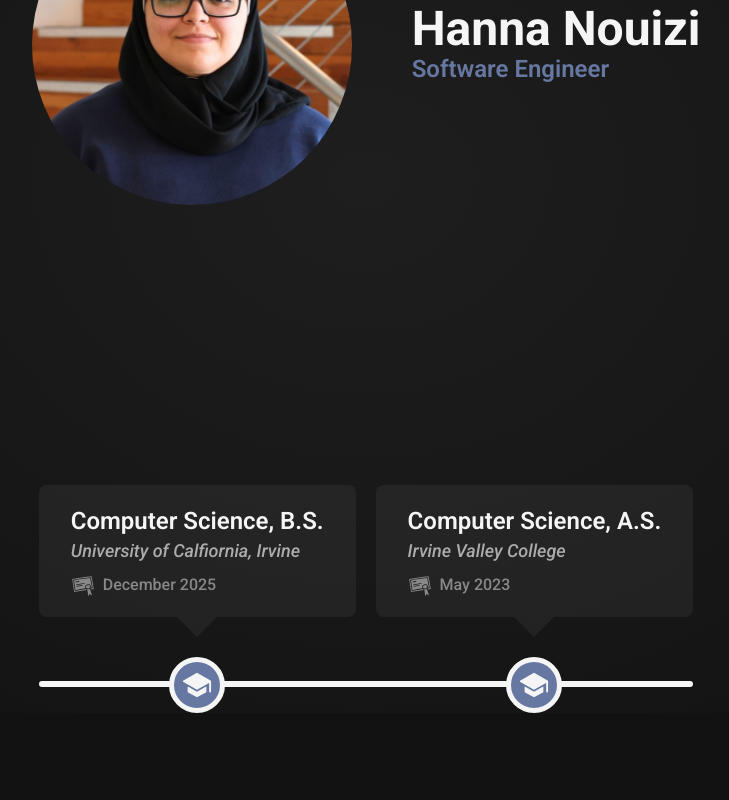
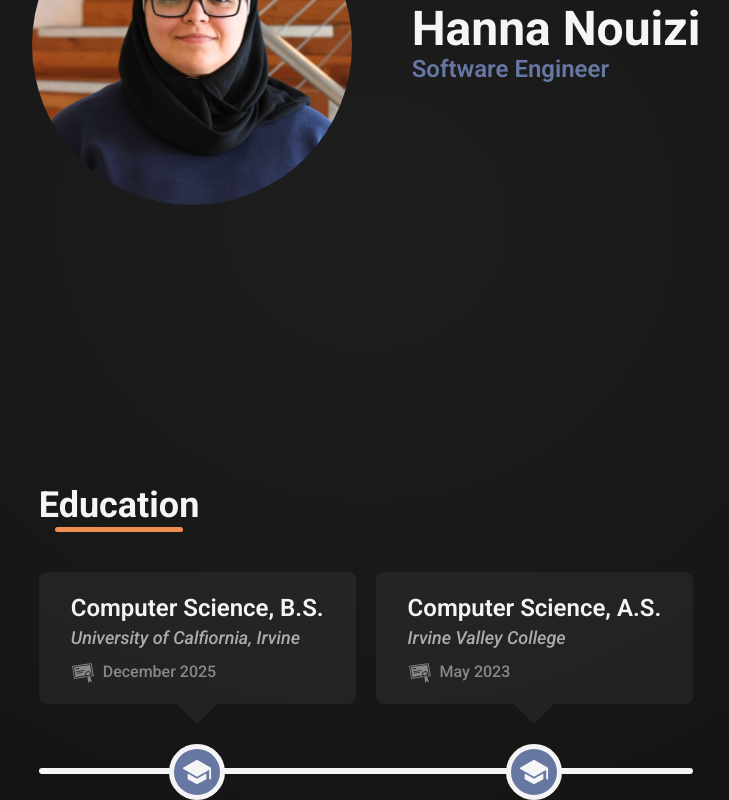
Before and after one commit to hnouizi/hnouizi.github.io, a React (Vite) app: page / in a window 1280 px wide. Shown: the part 355-1155 px from the top of the page, without its empty margins (274-1003 px from the left). Before the commit the page ends 1068 px from the top, so only its background shows below. Built offline with nearby package versions, Linux system fonts and the light colour scheme.

Commit message:
added heading

```diff
--- a/src/components/Education.tsx
+++ b/src/components/Education.tsx
@@ -1,4 +1,5 @@
 import EducationSection from "./EducationSection";
+import Heading from "./Heading";
 import Timeline from "./Timeline/Timeline";
 
 type EducationProps = {
@@ -8,7 +9,11 @@ type EducationProps = {
 const Education = ({ isSmallScreen }: EducationProps) => {
 
     return (
-        <div className="w-full flex justify-center items-center mt-10">
+        <div className="w-full flex justify-center items-center">
+            <div className="w-fit">
+                <Heading>
+                    Education
+                </Heading>
                 <Timeline isVertical={isSmallScreen}>
                     <EducationSection
                         degree="Computer Science, B.S."
@@ -24,6 +29,7 @@ const Education = ({ isSmallScreen }: EducationProps) => {
                     />
                 </Timeline>
             </div>
+        </div>
     )
 }
 
--- a/src/components/Heading.tsx
+++ b/src/components/Heading.tsx
@@ -6,7 +6,7 @@ type HeadingProps = {
 
 const Heading = ({ children }: HeadingProps) => {
     return (
-        <div className="w-fit flex flex-col items-center text-4xl font-bold">
+        <div className="w-fit flex flex-col items-center text-4xl font-bold my-10">
             {children}
             <div className="border-b-5 w-4/5 mt-[0.1rem] rounded border-lightorange"/>
         </div>
--- a/src/components/Timeline/TimelineVertical.tsx
+++ b/src/components/Timeline/TimelineVertical.tsx
@@ -7,7 +7,7 @@ type TimelineVerticalProps = {
 
 const TimelineVertical = ({ sections }: TimelineVerticalProps) => {
     return (
-        <div className="h-fit mx-5 flex flex-col gap-5 relative">
+        <div className="h-fit flex flex-col gap-5 relative">
             {Children.map(sections, section => (
                 <div className="w-fit flex gap-5 items-center">
                     <div className="bg-cobaltblue p-2 rounded-full border-5 z-1">
```
Lines whose indentation alone changed are shown as unchanged.
